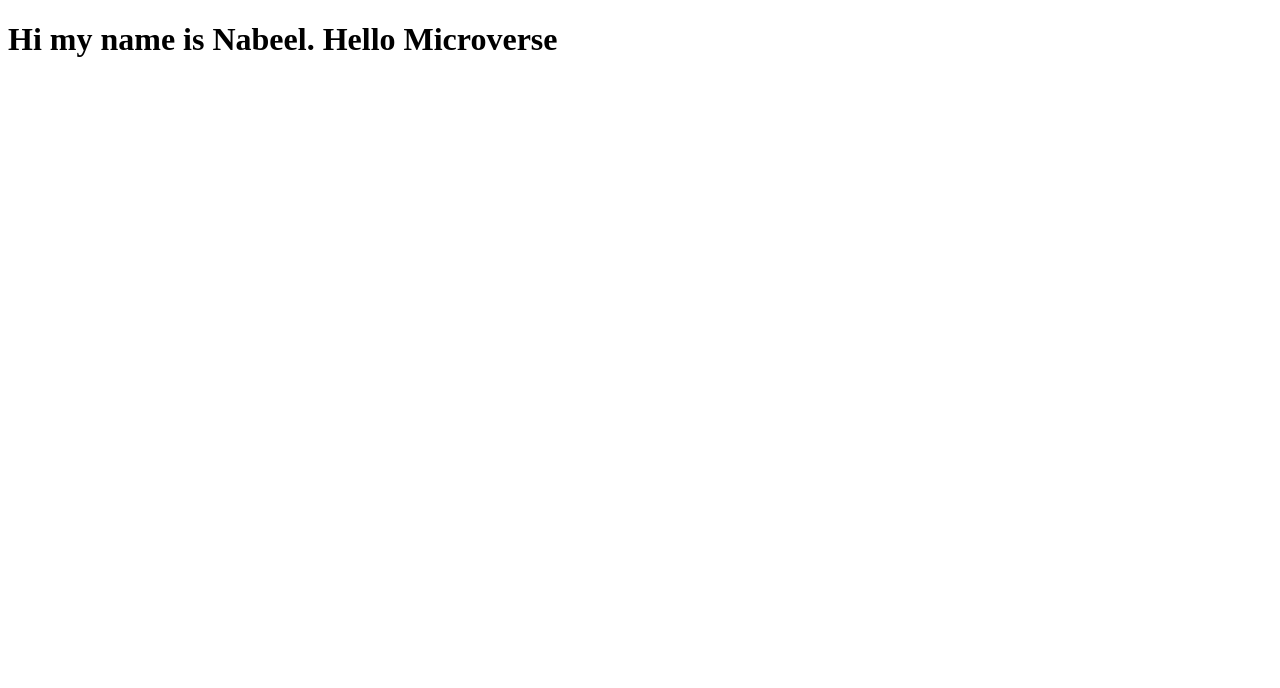
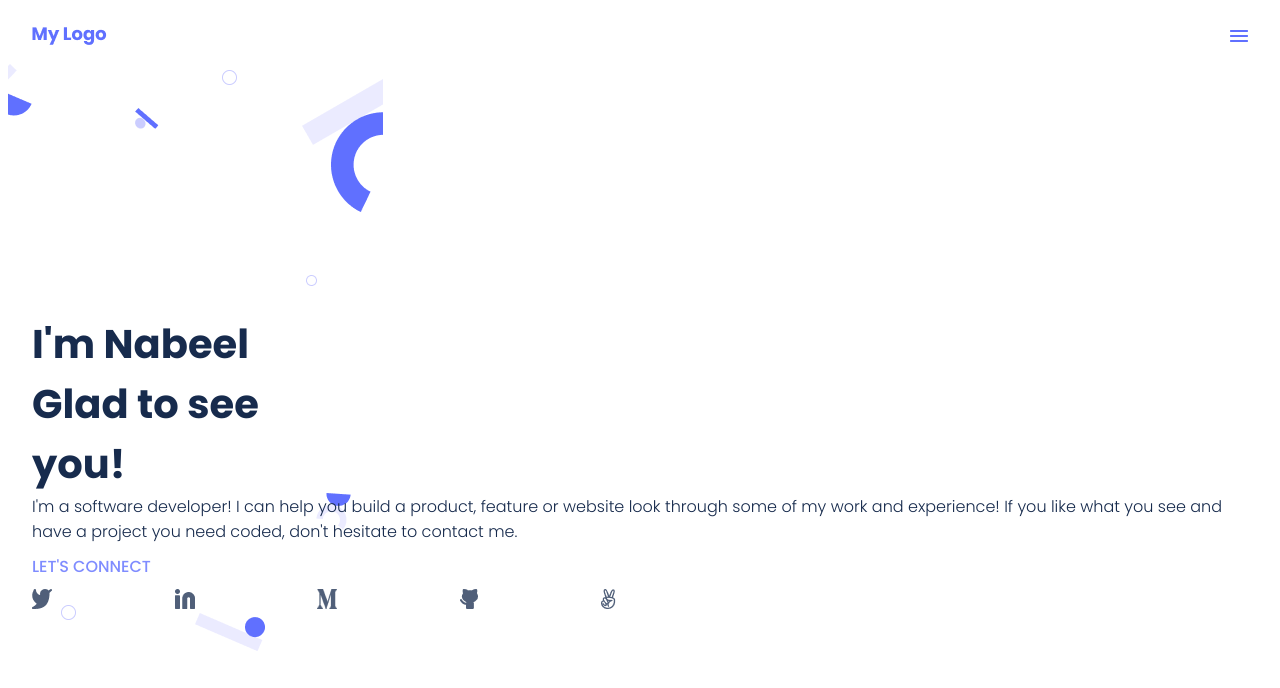
Before and after one commit to studiosnabeel/My-Portfolio, a website: page index.html in a window 1280 px wide. Drawn offline with Linux system fonts and the light colour scheme.

Commit message:
Added toolbar and hero section

```diff
--- a/index.html
+++ b/index.html
@@ -1,14 +1,54 @@
 <!DOCTYPE html>
 <html lang="en">
+
 <head>
   <meta charset="UTF-8">
   <meta http-equiv="X-UA-Compatible" content="IE=edge">
   <meta name="viewport" content="width=device-width, initial-scale=1.0">
+  <link rel="stylesheet" href="style.css">
+
   <title>Portfolio Website</title>
 </head>
+
 <body>
+
+  <header id="toolbar">
+    <nav>
+      <img src="/Pictures/My Logo.png" alt="">
+      <img src="/Pictures/Union.png" alt="">
+    </nav>
+  </header>
+
+
+  <div class="hero">
+    <div class="hero-container">
       <h1>
-        Hi my name is Nabeel. Hello Microverse
+        I'm Nabeel
+        <br>
+        Glad to see
+        <br>
+        you!
       </h1>
+
+      <p>
+        I'm a software developer! I can help you build a product, feature or website look through some of my work and
+        experience! If you like what you see and have a project you need coded, don't hesitate to contact me.
+      </p>
+
+      <h6>
+        LET'S CONNECT
+      </h6>
+      <div class="social-container">
+        <img src="/Pictures/Social/twitter.png" alt="" class="social">
+        <img src="/Pictures/Social/linkedin.png" alt="" class="social">
+        <img src="/Pictures/Social/m.png" alt="" class="social">
+        <img src="/Pictures/Social/github.png" alt="" class="social">
+        <img src="/Pictures/Social/victory.png" alt="" class="social">
+      </div>
+
+    </div>
+  </div>
+
 </body>
+
 </html>
--- a/style.css
+++ b/style.css
@@ -1,3 +1,86 @@
-h1 {
-  color: blue;
+@import url('https://fonts.googleapis.com/css2?family=Poppins:wght@700&display=swap');
+@import url('https://fonts.googleapis.com/css2?family=Poppins:wght@400&display=swap');
+@import url('https://fonts.googleapis.com/css2?family=Poppins:wght@500&display=swap');
+@import url('https://fonts.googleapis.com/css2?family=Poppins:wght@300&display=swap');
+
+* {
+  box-sizing: border-box;
+
 }
+
+
+#toolbar {
+  display: flex;
+  min-height: 7vh;
+}
+
+#toolbar nav img:hover {
+background-color: #cea5a5;
+transition: .3s;
+cursor: pointer;
+}
+
+nav {
+  display: flex;
+  justify-content: space-between;
+  align-items: center;
+  width: 100%;
+  margin: 0 24px;
+}
+
+
+.hero-container{
+  margin: 0 24px;
+}
+
+.hero {
+  display: flex;
+  flex-direction: column;
+  justify-content: center;
+  /* align-items: center; */
+  background-image: url("/Pictures/headershapes.png");
+  background-repeat: no-repeat;
+  position: relative;
+  height: 100vh;
+  font-family: 'Poppins', sans-serif;
+  color: #172B4D;
+
+
+}
+
+.hero h1 {
+  margin: 0 ;
+  font-style: normal;
+  font-weight: 700;
+  font-size: 40px;
+
+}
+
+.hero p {
+  margin: 0;
+  font-weight: 350;
+  font-size: 16px;
+
+}
+
+.hero h6 {
+  text-align:start;
+  font-weight: 500;
+  font-size:16px ;
+  margin:10px 0px;
+
+  color: #7F8CFF;
+}
+
+.social-container {
+ display: flex;
+ justify-content:space-between;
+ width: 48%;
+ margin: 5px 0px;
+}
+
+.social-container img:hover {
+  background-color: #cea5a5;
+  transition: .3s;
+  cursor: pointer;
+  }
```
Also changed, not shown: Pictures/My Logo.png (added), Pictures/Social/github.png (added), Pictures/Social/linkedin.png (added), Pictures/Social/m.png (added), Pictures/Social/twitter.png (added), Pictures/Social/victory.png (added), Pictures/Union.png (added), Pictures/headershapes.png (added). Lines whose indentation alone changed are shown as unchanged.
